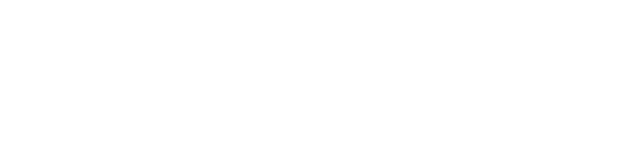
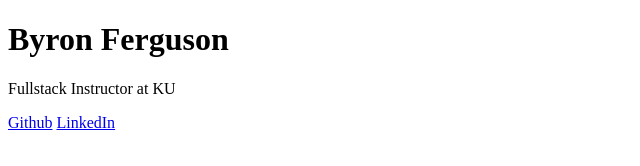
Before and after one commit to byronferguson/01_seo_refactor, a plain HTML site: page index.html in a window 1280 px wide. Shown: the whole page, without its empty margins (0-640 px from the left). Drawn offline with Linux system fonts and the light colour scheme.

Commit message:
something

```diff
--- a/index.html
+++ b/index.html
@@ -5,5 +5,12 @@
     <meta name="viewport" content="width=device-width, initial-scale=1.0" />
     <title>Document</title>
   </head>
-  <body></body>
+  <body>
+    <h1>Byron Ferguson</h1>
+
+    <p>Fullstack Instructor at KU</p>
+
+    <a href="github.com/byronferguson" target="_blank">Github</a>
+    <a href="linkedin.com/byronferguson">LinkedIn</a>
+  </body>
 </html>
```
